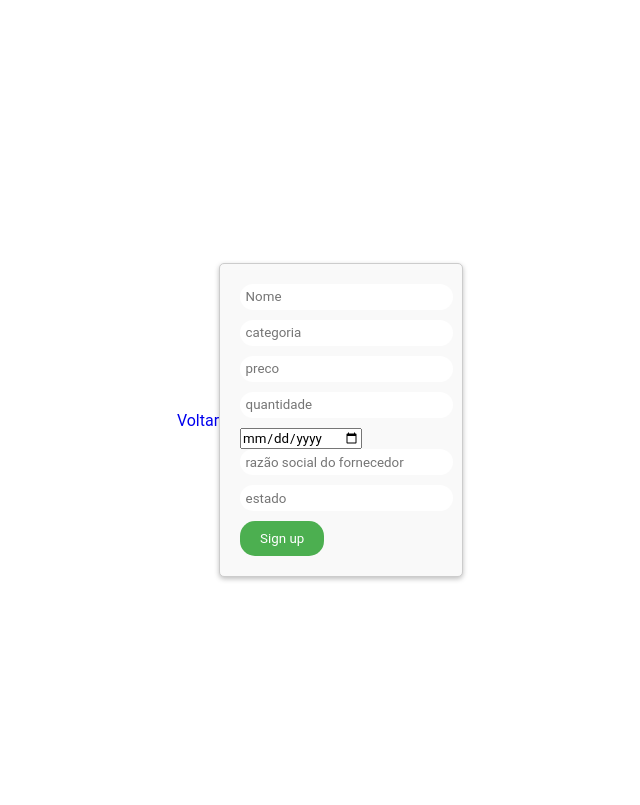
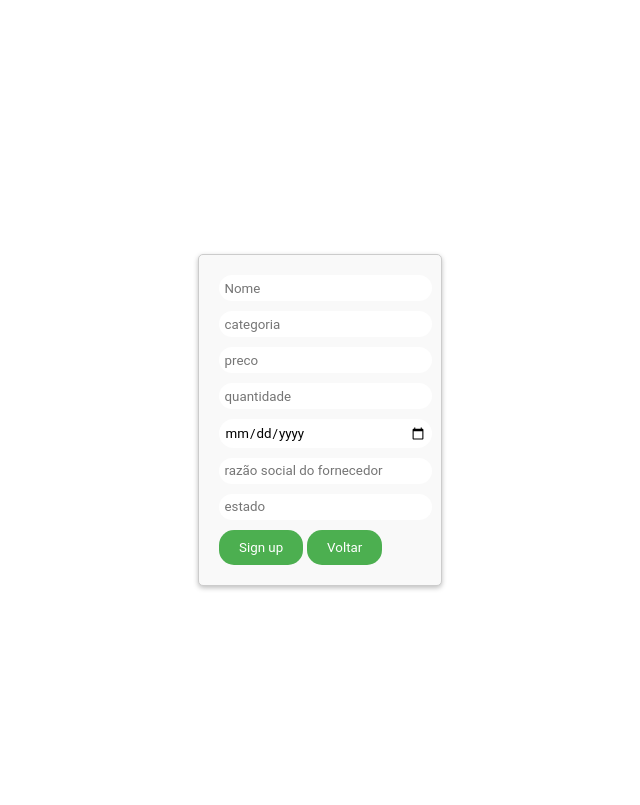
Before and after one commit to Basqueroto/dashboard, a PHP site: page /cadastroproduto.php in a window 1280 px wide. Shown: the top 805 px of the page, without its empty margins (320-960 px from the left). Run offline with PHP 8.4, Linux system fonts and the light colour scheme; some libraries are stand-ins or nearby versions.

Commit message:
fazendo o design dos codigos do Basca

```diff
--- a/assets/style.css
+++ b/assets/style.css
@@ -127,3 +127,14 @@ a {
     font-size: medium;
     margin: 20px;
 }
+
+/* Aqui começa o css da pagina de cadastro de produto */
+
+#data{
+    display: block;
+    margin-bottom: 10px;
+    width: 100%;
+    border: none;
+    border-radius: 15px;
+    padding: 5.5px;
+}
--- a/cadastroproduto.php
+++ b/cadastroproduto.php
@@ -2,9 +2,6 @@
 include("config/cabecalho.php");
 ?>
 <div id="cad">
-        <nav id="cad-nav">
-            <a href="index.php">Voltar</a>
-        </nav>
     <div class="signup">
         <form class="imp" method="POST">
             <label for="chk" aria-hidden="true">Cadastre-se</label>
@@ -16,6 +13,7 @@ include("config/cabecalho.php");
             <input type="text" name="fornec" id="fornec" placeholder="razão social do fornecedor" required="">
             <input type="text" name="estado" id="estato" placeholder="estado" required="">
             <button class="cads">Sign up</button>
+            <a href="index.php"><button type="button">Voltar</button></a>
         </form>
     <?php
         include("config/conexao.php");
```
